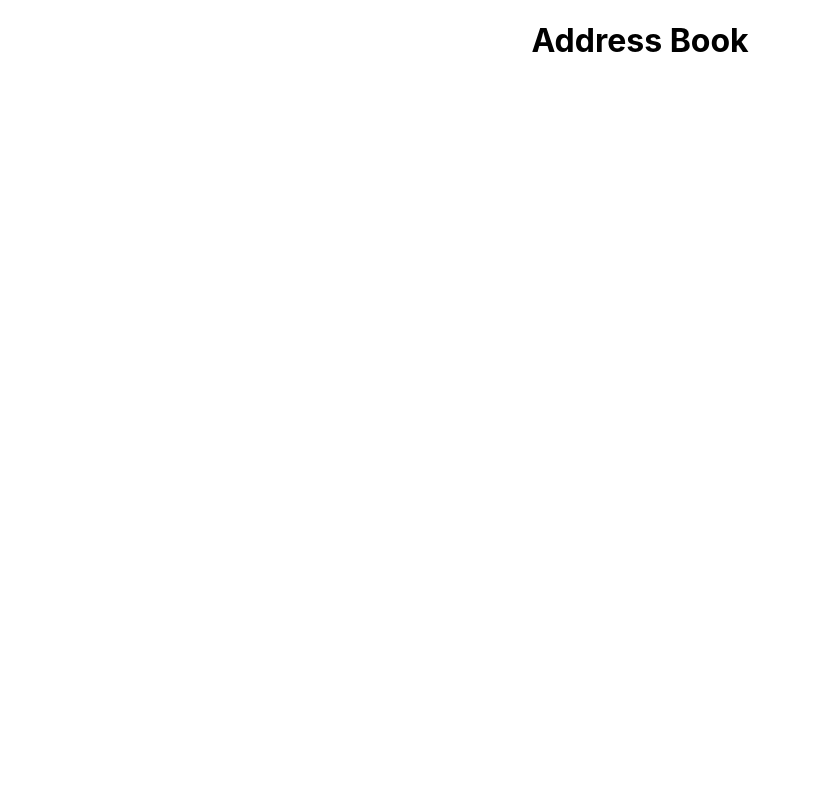
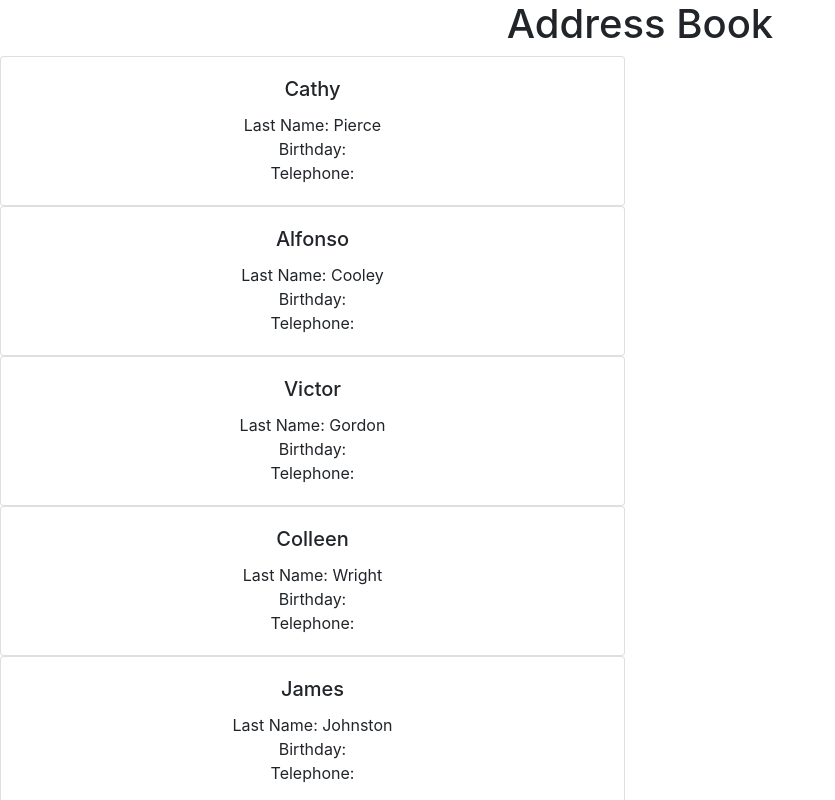
Before and after one commit to jiajern/react-address-book, a React (Create React App) app: page / in a window 1280 px wide. Shown: the top 800 px of the page, without its empty margins (0-835 px from the left). Built offline with nearby package versions, Linux system fonts and the light colour scheme.

Commit message:
rendered card in app parent

```diff
--- a/src/App.js
+++ b/src/App.js
@@ -1,5 +1,6 @@
 import React, { Component } from 'react';
 import './App.css';
+import Contact from './Contact/Contact';
 
 class App extends Component {
   state = {
@@ -44,9 +45,23 @@ class App extends Component {
   }
 
   render() {
+    let contacts = null;
+    contacts = (
+      <div>
+        {this.state.contacts.map((contact) => {
+          return <Contact
+          FirstName={contact.FirstName}
+          LastName={contact.LastName}
+          Birthday={Contact.Birthday}
+          Telephone={Contact.Telephone}/>
+        })}
+      </div>
+    );
+
     return (
       <div className="App">
         <h1> Address Book </h1>
+        {contacts}
 
       </div>
     );
```
